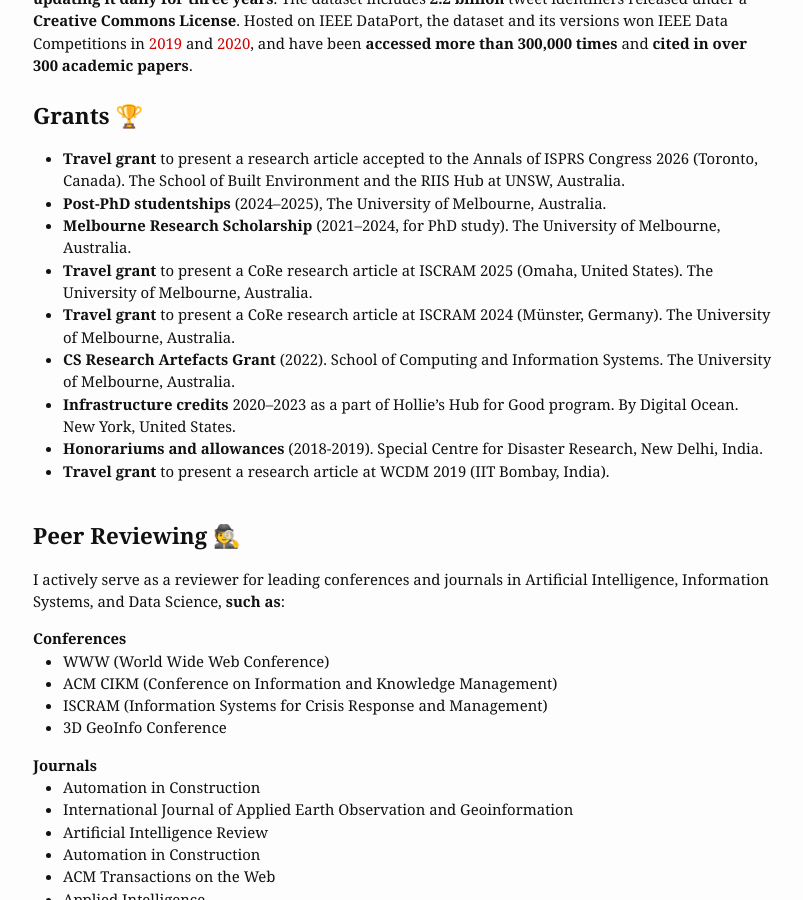
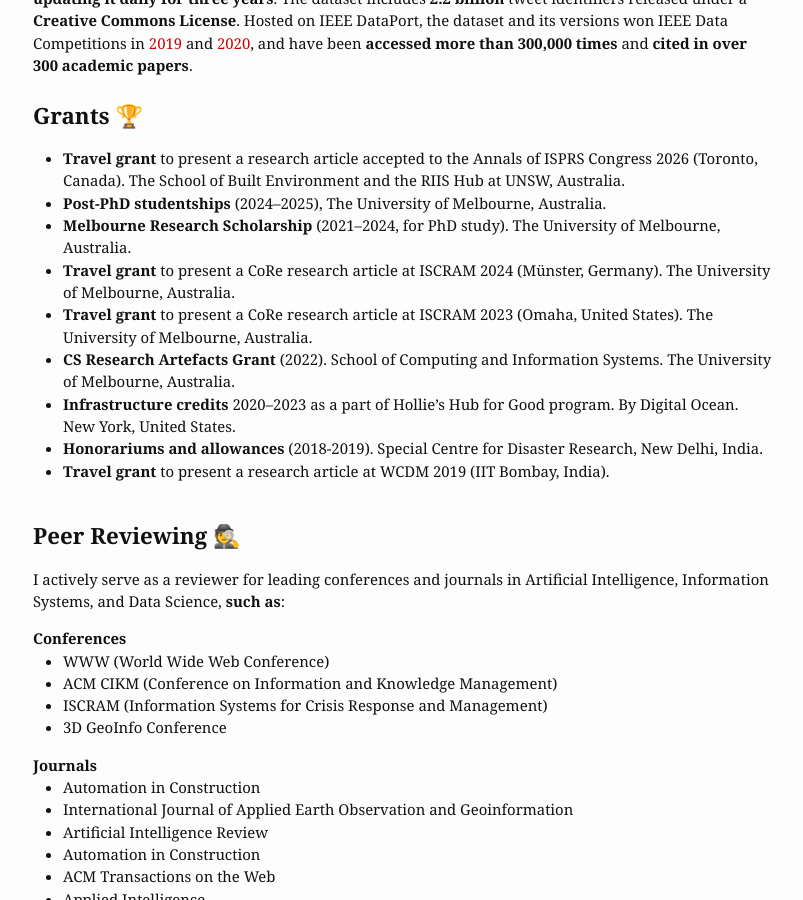
Before and after one commit to rabindralamsal/personal-site, a Jekyll site: the page built from index.html, in a window 1280 px wide and 900 px high, scrolled down 1908 px. Shown: the whole window, without its empty margins (237-1040 px from the left). Built offline with Jekyll 4.4.1, drawn with Linux system fonts in a browser that asks for light colours.

Commit message:
Modify travel grant details in index.html
Updated travel grant information for ISCRAM events.

```diff
--- a/index.html
+++ b/index.html
@@ -88,8 +88,8 @@
 <li><b>Travel grant</b> to present a research article accepted to the Annals of ISPRS Congress 2026 (Toronto, Canada). The School of Built Environment and the RIIS Hub at UNSW, Australia.</li>
 <li><b>Post-PhD studentships</b> (2024–2025), The University of Melbourne, Australia.</li>
 <li><b>Melbourne Research Scholarship</b> (2021–2024, for PhD study). The University of Melbourne, Australia.</li>
-<li><b>Travel grant</b> to present a CoRe research article at ISCRAM 2025 (Omaha, United States). The University of Melbourne, Australia.</li>
 <li><b>Travel grant</b> to present a CoRe research article at ISCRAM 2024 (Münster, Germany). The University of Melbourne, Australia.</li>
+<li><b>Travel grant</b> to present a CoRe research article at ISCRAM 2023 (Omaha, United States). The University of Melbourne, Australia.</li>
 <li><b>CS Research Artefacts Grant</b> (2022). School of Computing and Information Systems. The University of Melbourne, Australia.</li>
 <li><b>Infrastructure credits</b> 2020–2023 as a part of Hollie’s Hub for Good program. By Digital Ocean. New York, United States.</li>
 <li><b>Honorariums and allowances</b> (2018-2019). Special Centre for Disaster Research, New Delhi, India.</li>
```
